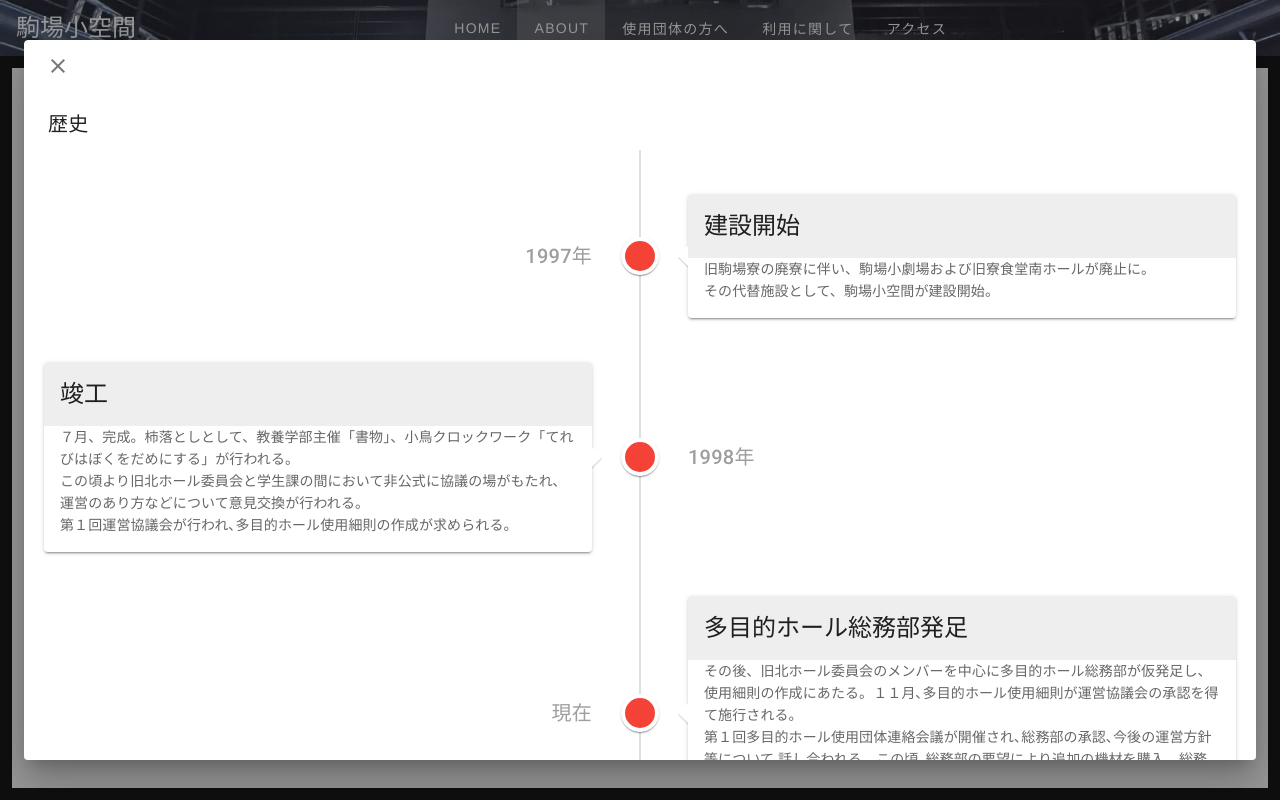
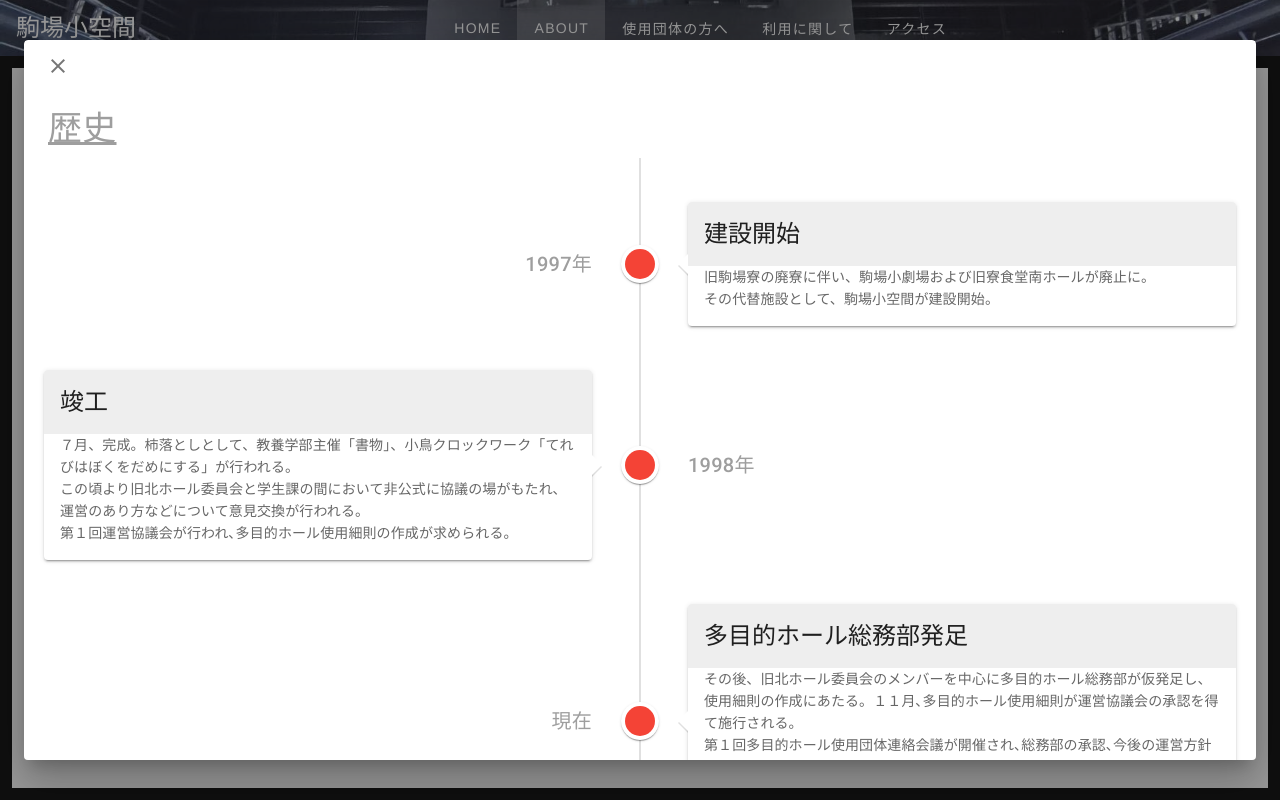
Before and after one commit to Komabashokukan/official-site, a Vue app: page /about in a window 1280 px wide. Both pictures are taken after a click on the button "続きを見る". Built offline with nearby package versions, Linux system fonts and the light colour scheme.

Commit message:
historyとequipmentのタイトル微変

```diff
--- a/src/views/About.vue
+++ b/src/views/About.vue
@@ -39,7 +39,7 @@
                             </v-btn>
                         </v-card-actions>
 
-                        <v-card-title>{{ card.title }}</v-card-title>
+                        <v-card-title class="text-h4 text-decoration-underline grey--text">{{ card.title }}</v-card-title>
                         <Equipment v-if="card.dialog === 'Equipment'" />
                         <History v-if="card.dialog === 'History'" />
 
```
